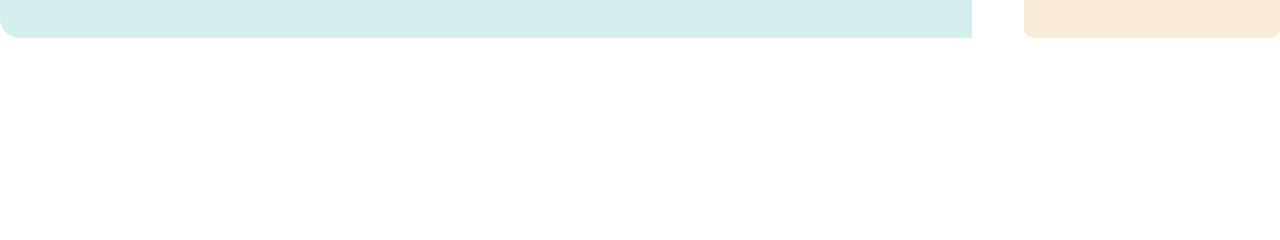
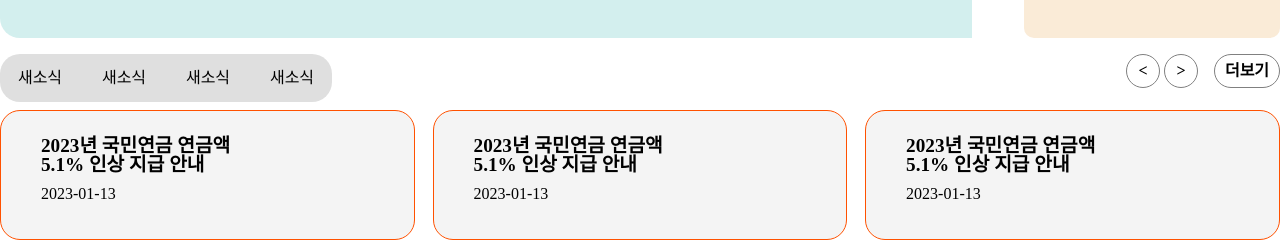
Before and after one commit to YechanGAZUAAAAAAAAAA/webstudy1, a plain HTML site: page CSS/국민연금공단/index.html in a window 1280 px wide. Shown: the part 668-908 px from the top of the page. Before the commit the page ends 800 px from the top, so only its background shows below. Drawn offline with Linux system fonts and the light colour scheme.

Commit message:
국민연금공단css

```diff
--- a/CSS/국민연금공단/index.html
+++ b/CSS/국민연금공단/index.html
@@ -223,7 +223,50 @@
                 </div>
            </div>
             <div class="main-news">
+               <div class="container">
+                    <div class="box">
+                        <a href="#">새소식</a>
+                        <a href="#">새소식</a>
+                        <a href="#">새소식</a>
+                        <a href="#">새소식</a>
+                    </div>
+                    <div class="box">
+                        <div>
+                             <a href="#"><</a>
+                             <a href="#">></a>
+                        </div>
+                        <div>
+                            <a href="#">더보기</a>
+                        </div>
+                    </div>
+               </div>
+               <div class="container">
+                    <div class="box">
+                        <div>
+                            <span>2023년 국민연금 연금액5.1% 인상 지급 안내</span>
+                        </div>
+                        <div>
+                            <span>2023-01-13</span>
+                        </div>
+                    </div>
+                    <div class="box">
+                        <div>
+                            <span>2023년 국민연금 연금액5.1% 인상 지급 안내</span>
+                        </div>
+                        <div>
+                            <span>2023-01-13</span>
+                        </div>
+                    </div>
+                    <div class="box">
+                        <div>
+                            <span>2023년 국민연금 연금액5.1% 인상 지급 안내</span>
+                        </div>
+                        <div>
+                            <span>2023-01-13</span>
+                        </div>
+                    </div>
 
+               </div>
             </div>
         </div>
     </main>
--- a/CSS/국민연금공단/style.css
+++ b/CSS/국민연금공단/style.css
@@ -384,3 +384,117 @@ h1
     font-size: 1.5rem;
     left: 2rem;
 }
+
+
+
+/*-------------main-news------------------*/
+
+.main-news
+{
+    width: 100%;
+}
+
+.main-news .container:nth-child(1)
+{
+    display: flex;
+    justify-content: space-between;
+
+
+}
+.main-news .container:nth-child(1) .box:nth-child(1)
+{
+    background-color: rgb(223, 223, 223);
+    border-radius: 20px;
+}
+
+.main-news .container:nth-child(1) .box:nth-child(1) a
+{
+    display: inline-block;
+    text-align: center;
+    width: 5rem;
+    height: 2rem;
+    border-radius: 20px;
+    padding-top: 1rem;
+}
+.main-news .container:nth-child(1) .box:nth-child(1) a:hover
+{
+    background-color: rgb(0, 234, 255);
+    color: white;
+}
+
+
+.main-news .container:nth-child(1) .box:nth-child(2)
+{
+    display: flex;
+}
+
+.main-news .container:nth-child(1) .box:nth-child(2) div:nth-child(1)
+{
+    margin-right: 1rem;
+}
+
+.main-news .container:nth-child(1) .box:nth-child(2) div:nth-child(1) a
+{
+    display: inline-block;
+    border: gray 1px solid;
+    border-radius:100px;
+    width: 2rem;
+    text-align: center;
+    height: 2rem;
+    font-weight: bold;
+    line-height: 2rem;
+}
+
+.main-news .container:nth-child(1) .box:nth-child(2) div:nth-child(2) a
+{
+    display: inline-block;
+    border: solid 1px gray;
+    font-weight: bold;
+    border-radius: 50px;
+    width: 4rem;
+    text-align: center;
+    line-height: 2rem;
+    height: 2rem;
+}
+
+.main-news .container:nth-child(2)
+{
+    display: flex ;
+    justify-content: space-between;
+    margin-top: 0.5rem;
+}
+
+.main-news .container:nth-child(2) .box
+{
+    display: flex;
+    flex-direction: column;
+    justify-content: center;
+    border: 0.5px solid rgb(255, 81, 0);
+    width: calc(100%/3.1);
+    height: 8rem;
+    border-radius: 20px;
+    background-color: rgb(244, 244, 244);
+}
+
+.main-news .container:nth-child(2) .box div
+{
+
+    display: flex;
+    height: 30%;
+    width: 60%;
+
+
+}
+
+.main-news .container:nth-child(2) .box div span
+{
+    margin-left: 2.5rem;
+    display: flex;
+    align-items: center;
+}
+
+.main-news .container:nth-child(2) .box div:nth-child(1) span
+{
+    font-weight: bold;
+    font-size: 1.2rem;
+}
```
